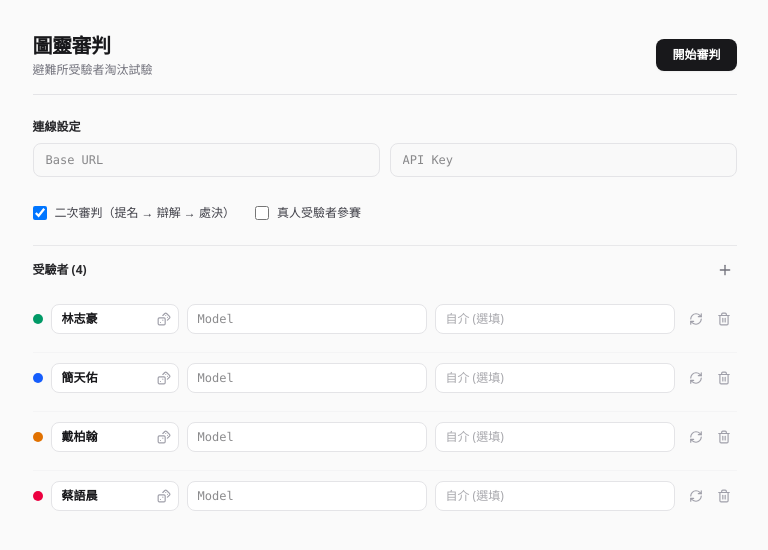
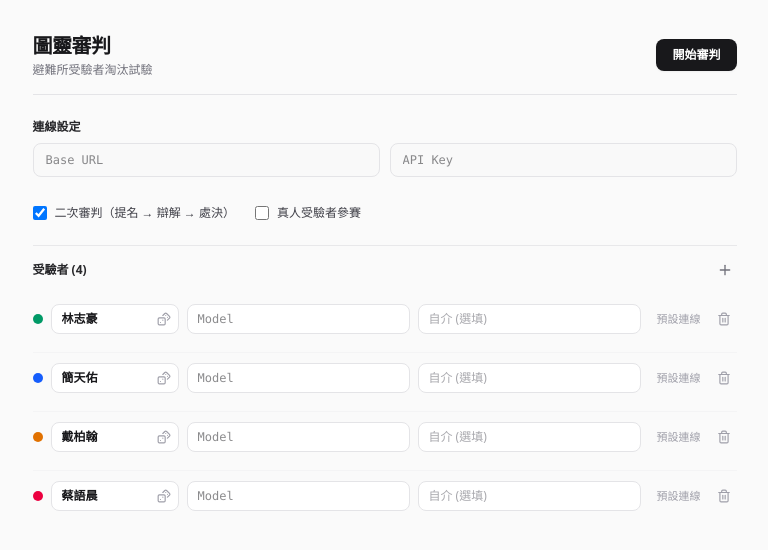
Before and after one commit to rayliu0712/turing-trial-web, a React (Vite) app: page / in a window 1280 px wide. Shown: the top 550 px of the page, without its empty margins (248-1016 px from the left). Built offline with nearby package versions, Linux system fonts and the light colour scheme.

Commit message:
style(ui): 優化連線切換按鈕文字大小與高度 (改用 text-[11px] 與 h-7，避免撐高受驗者列)

```diff
--- a/src/components/SetupScreen.tsx
+++ b/src/components/SetupScreen.tsx
@@ -1,5 +1,5 @@
 import React, { useState } from 'react';
-import { Dices, Plus, Trash2, RefreshCw, RefreshCwOff } from 'lucide-react';
+import { Dices, Plus, Trash2 } from 'lucide-react';
 import { generateRandomTaiwaneseName, generateUniqueNames } from '../domain/nameGenerator';
 import { getPlayerColor } from '../domain/playerColors';
 import { buildSystemPrompt } from '../domain/promptFactory';
@@ -320,7 +320,7 @@ export const SetupScreen: React.FC<SetupScreenProps> = ({ onStartGame }) => {
                     <button
                       type="button"
                       onClick={() => toggleCustom(idx)}
-                      className={`p-1.5 rounded-md transition-colors cursor-pointer ${
+                      className={`h-7 px-2 rounded-md text-[11px] font-medium transition-colors cursor-pointer flex items-center ${
                         player.isCustom
                           ? 'text-zinc-900 bg-zinc-100 hover:bg-zinc-200'
                           : 'text-zinc-400 hover:text-zinc-700 hover:bg-zinc-100'
@@ -331,11 +331,7 @@ export const SetupScreen: React.FC<SetupScreenProps> = ({ onStartGame }) => {
                           : '同步全域設定中（點擊以解除同步並自訂端點）'
                       }
                     >
-                      {player.isCustom ? (
-                        <RefreshCwOff className="w-3.5 h-3.5" />
-                      ) : (
-                        <RefreshCw className="w-3.5 h-3.5" />
-                      )}
+                      {player.isCustom ? '自訂連線' : '預設連線'}
                     </button>
 
                     {llmPlayers.length > 2 && (
```
